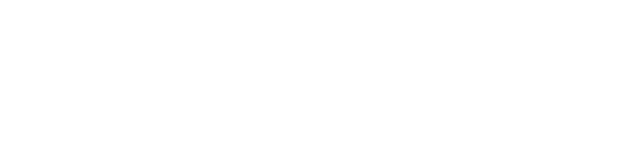
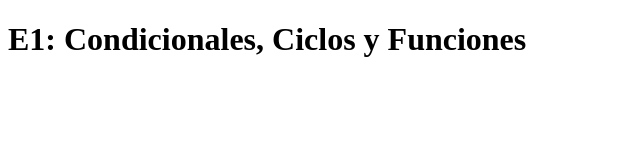
Before and after one commit to EmaEliasDv/JavaScript, a plain HTML site: page EJERCICIOS/E1 Condicionales Ciclos y Funciones/index.html in a window 1280 px wide. Shown: the whole page, without its empty margins (0-640 px from the left). Drawn offline with Linux system fonts and the light colour scheme.

Commit message:
Se agrego un h1

```diff
--- a/EJERCICIOS/E1 Condicionales Ciclos y Funciones/index.html
+++ b/EJERCICIOS/E1 Condicionales Ciclos y Funciones/index.html
@@ -6,6 +6,7 @@
     <title>Condicionales, Ciclos y Funciones</title>
 </head>
 <body>
+    <h1>E1: Condicionales, Ciclos y Funciones</h1>
 
     <script src="./main.js"></script>
 </body>
```
